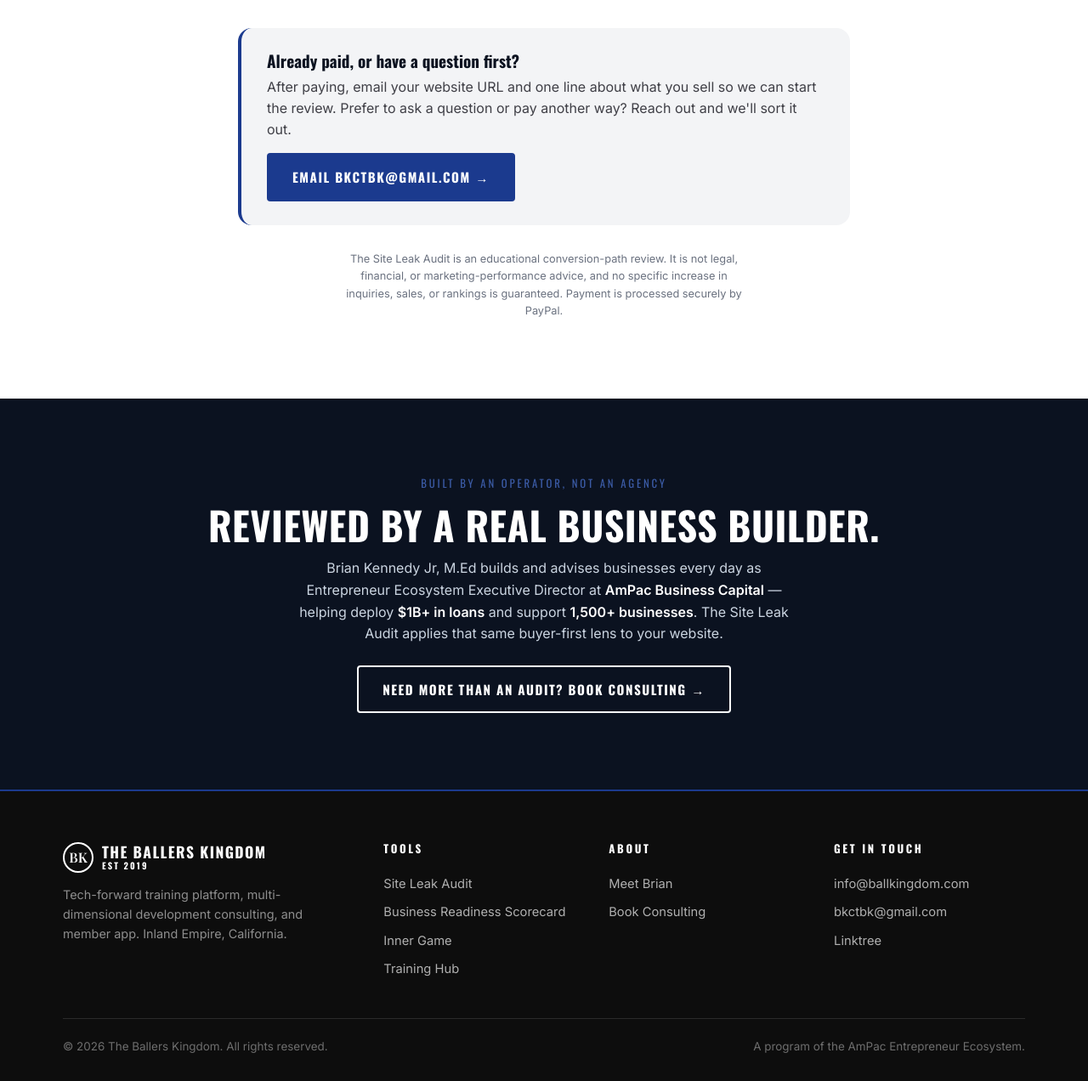
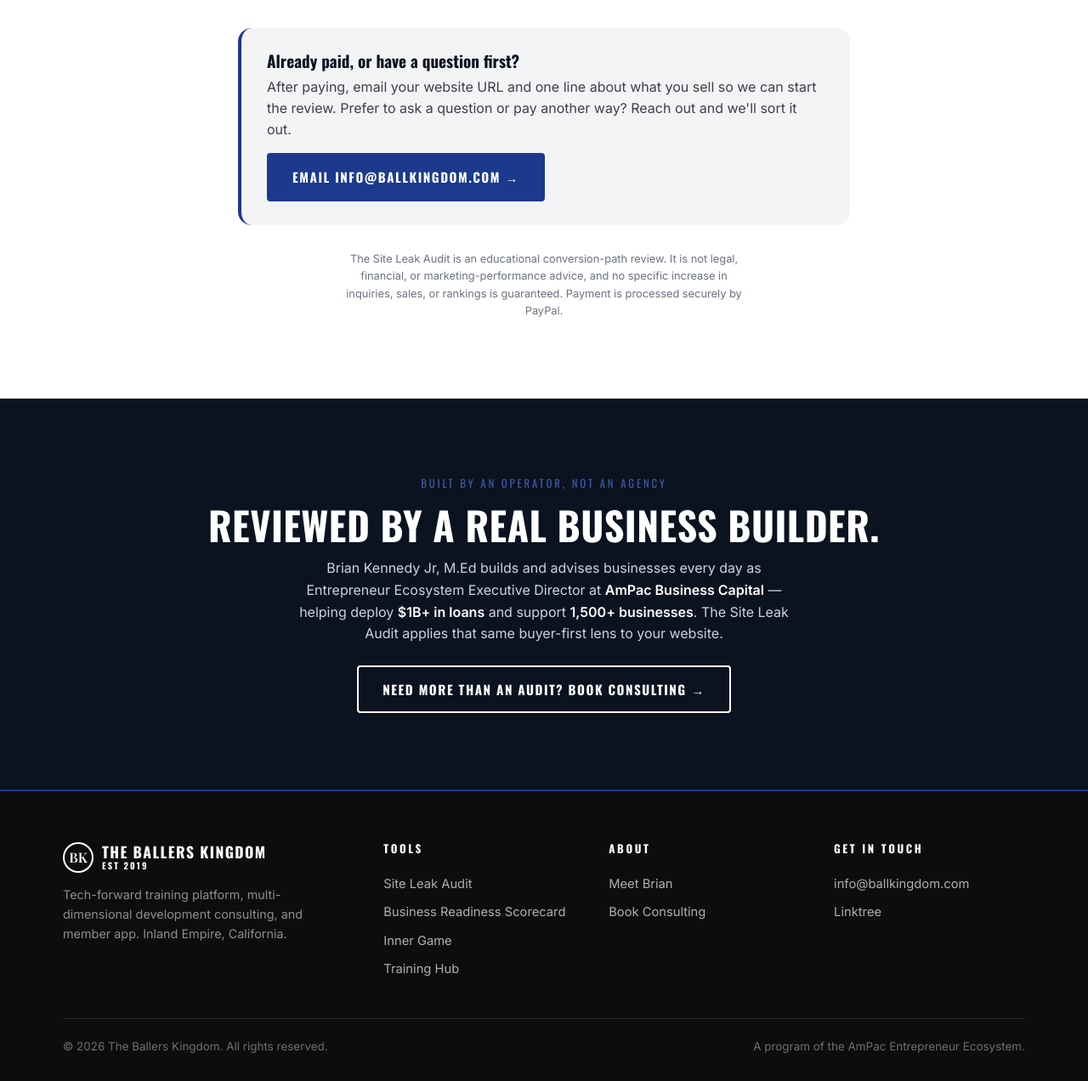
Before and after one commit to Bkennedyjr12/ballkingdom, a plain HTML site: page audit.html in a window 1280 px wide. Shown: the part 2819-4091 px from the top of the page at 85% size. Drawn offline with nearby package versions, Linux system fonts and the light colour scheme; a web font is replaced by a local one.

Commit message:
Site Leak Audit: use info@ballkingdom.com for intake (replace bkctbk@gmail.com)
- audit.html email intake button + footer now point to info@ballkingdom.com
- Remove redundant bkctbk@gmail.com footer line on audit.html and index.html

```diff
--- a/audit.html
+++ b/audit.html
@@ -274,7 +274,7 @@
       <div class="au-email">
         <h3>Already paid, or have a question first?</h3>
         <p>After paying, email your website URL and one line about what you sell so we can start the review. Prefer to ask a question or pay another way? Reach out and we'll sort it out.</p>
-        <a href="mailto:bkctbk@gmail.com?subject=Site%20Leak%20Audit%20%E2%80%94%20My%20website&amp;body=Hi%20Brian%2C%0A%0AHere%20is%20my%20website%20URL%3A%20%0A%0AWhat%20I%20sell%2Fmy%20main%20goal%3A%20%0A%0APayPal%20name%20or%20transaction%20(if%20already%20paid)%3A%20%0A%0AThanks!" class="btn btn-primary">Email bkctbk@gmail.com →</a>
+        <a href="mailto:info@ballkingdom.com?subject=Site%20Leak%20Audit%20%E2%80%94%20My%20website&amp;body=Hi%20Brian%2C%0A%0AHere%20is%20my%20website%20URL%3A%20%0A%0AWhat%20I%20sell%2Fmy%20main%20goal%3A%20%0A%0APayPal%20name%20or%20transaction%20(if%20already%20paid)%3A%20%0A%0AThanks!" class="btn btn-primary">Email info@ballkingdom.com →</a>
       </div>
 
       <p class="rs-disclaimer-foot" style="margin-top:30px;">
@@ -326,7 +326,6 @@
       <div>
         <h4>Get in touch</h4>
         <a href="mailto:info@ballkingdom.com">info@ballkingdom.com</a>
-        <a href="mailto:bkctbk@gmail.com">bkctbk@gmail.com</a>
         <a href="https://linktr.ee/TheBallersKingdom" target="_blank" rel="noopener">Linktree</a>
       </div>
     </div>
```
Also changed, not shown: index.html (+0 -1 lines), .gstack/browse.json (added), 2 other files.
